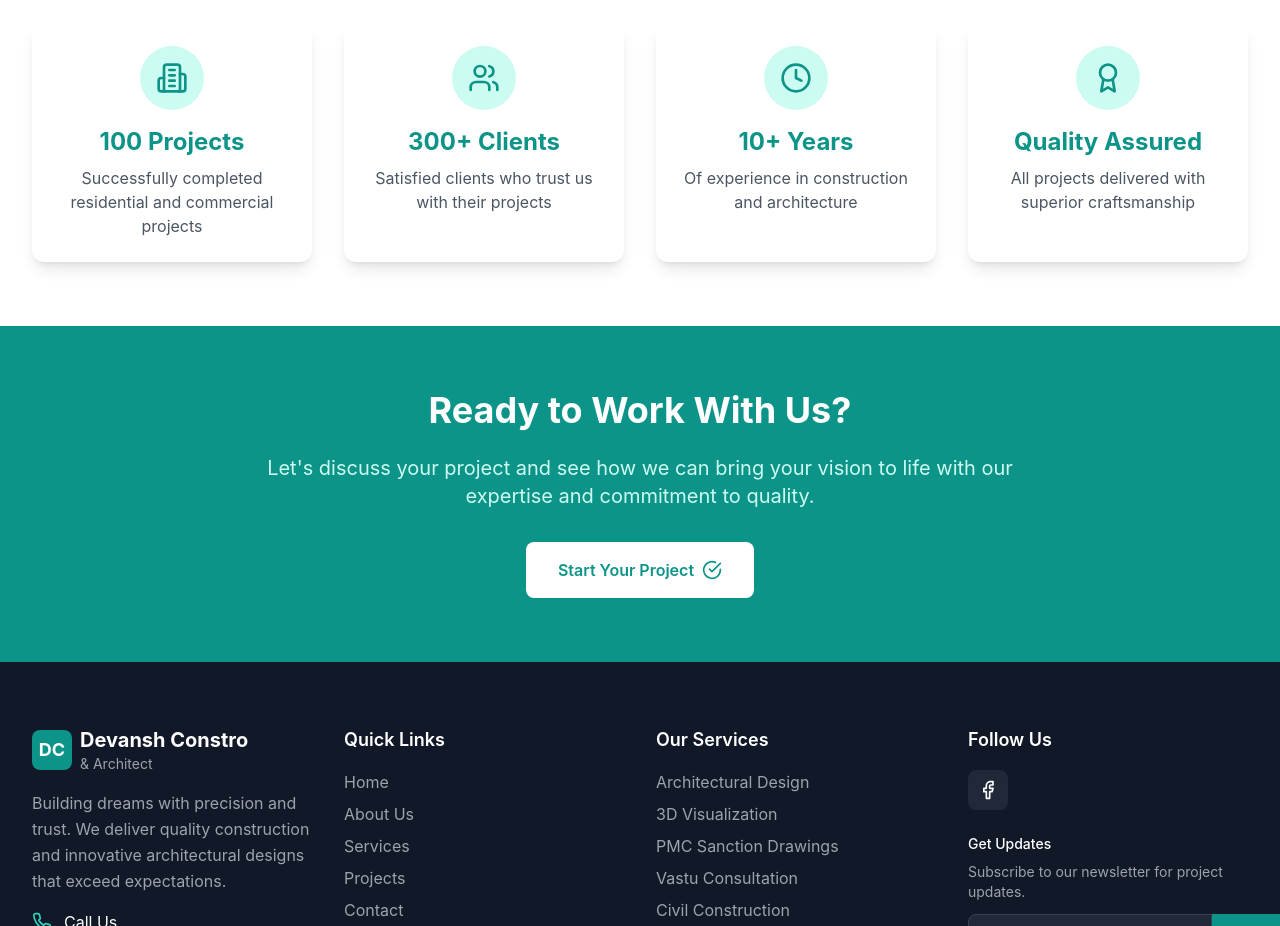
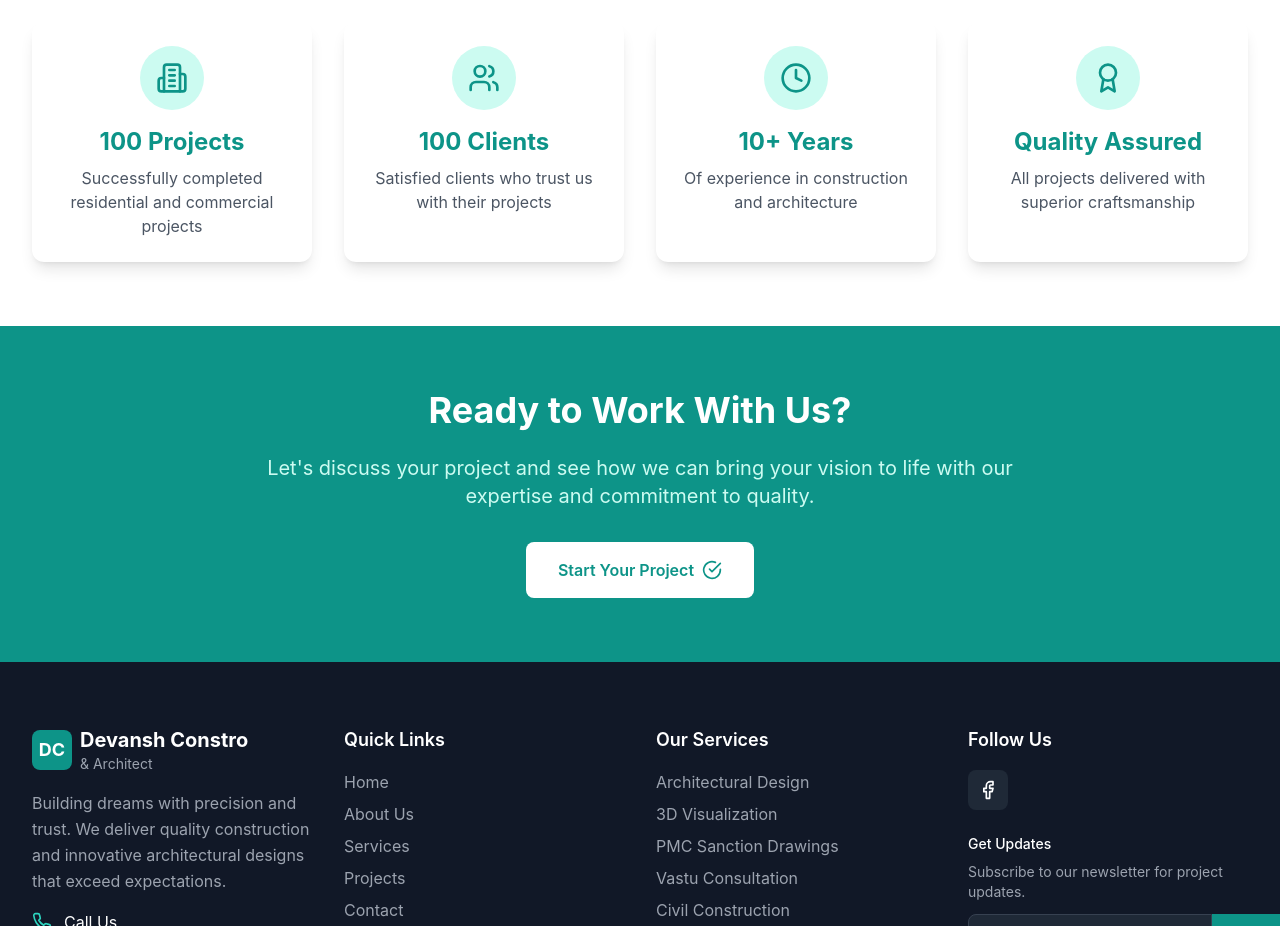
Before and after one commit to sheikh0021/Devansh-Construction-Architect, a Next.js app: page /about in a window 1280 px wide. Shown: the part 2280-3206 px from the top of the page. Built offline with nearby package versions, Linux system fonts and the light colour scheme.

Commit message:
Update happy clients count to match projects count (100)

```diff
--- a/app/about/page.tsx
+++ b/app/about/page.tsx
@@ -50,7 +50,7 @@ export default function AboutPage() {
     },
     {
       icon: Users,
-      title: '300+ Clients',
+      title: '100 Clients',
       description: 'Satisfied clients who trust us with their projects'
     },
     {
--- a/app/page.tsx
+++ b/app/page.tsx
@@ -45,7 +45,7 @@ export default function HomePage() {
 
   const stats = [
     { icon: Building2, value: '100', label: 'Projects Completed' },
-    { icon: Users, value: '300+', label: 'Happy Clients' },
+    { icon: Users, value: '100', label: 'Happy Clients' },
     { icon: Award, value: '10+', label: 'Years Experience' },
     { icon: Clock, value: '24/7', label: 'Support Available' }
   ]
--- a/app/projects/page.tsx
+++ b/app/projects/page.tsx
@@ -300,7 +300,7 @@ export default function ProjectsPage() {
               <div className="text-primary-100">Projects Completed</div>
             </div>
             <div className="text-center text-white">
-              <div className="text-3xl md:text-4xl font-bold mb-2">300+</div>
+              <div className="text-3xl md:text-4xl font-bold mb-2">100</div>
               <div className="text-primary-100">Happy Clients</div>
             </div>
             <div className="text-center text-white">
--- a/components/Hero.tsx
+++ b/components/Hero.tsx
@@ -25,7 +25,7 @@ const Hero = ({
 }: HeroProps) => {
   const stats = [
     { label: 'Projects Completed', value: '100' },
-    { label: 'Happy Clients', value: '300+' },
+    { label: 'Happy Clients', value: '100' },
     { label: 'Years Experience', value: '10+' },
     { label: 'Team Members', value: '25+' }
   ]
```
